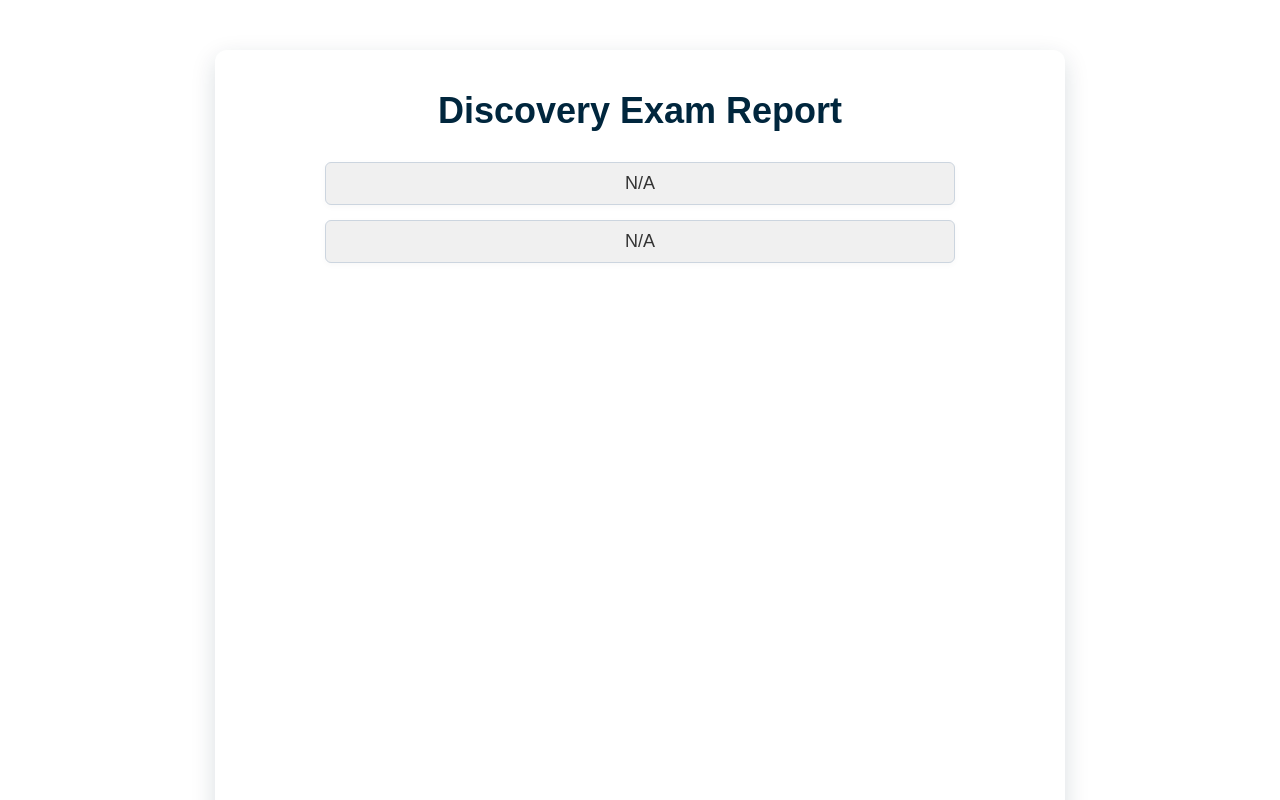
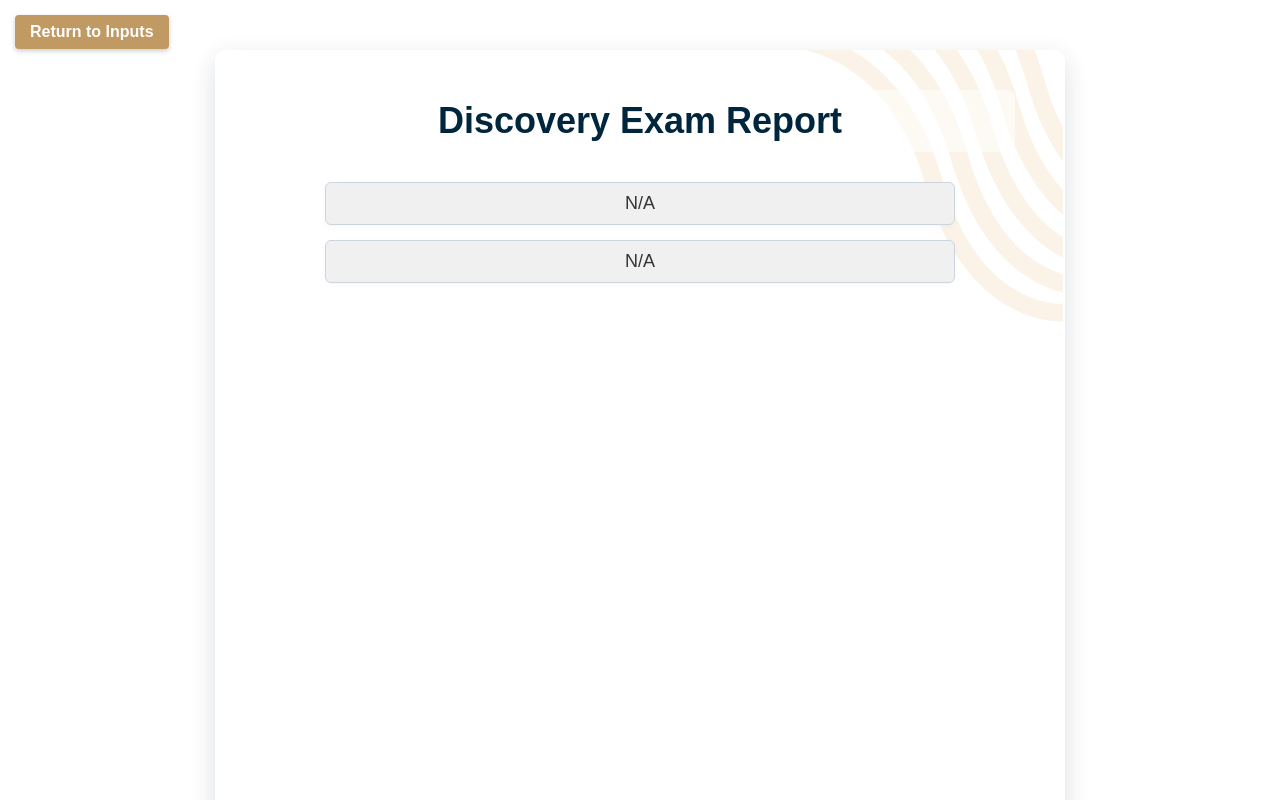
Before and after one commit to Fitomics/discoveryexam, a plain HTML site: page reportgpttest.html in a window 1280 px wide. Shown: the top 800 px of the page. Drawn offline with nearby package versions, Linux system fonts and the light colour scheme; a web font is replaced by a local one.

Commit message:
updated nav link and background

```diff
--- a/reportgpttest.html
+++ b/reportgpttest.html
@@ -8,6 +8,27 @@
   <link href="https://fonts.googleapis.com/css2?family=Glacial+Indifference&display=swap" rel="stylesheet">
   <script src="https://cdn.jsdelivr.net/npm/chart.js@4.4.0"></script>
   <style>
+    /* Add this new style for the fixed position link */
+    .return-link {
+      position: fixed;
+      top: 15px;
+      left: 15px;
+      background-color: #c19962;
+      color: white;
+      padding: 8px 15px;
+      border-radius: 4px;
+      text-decoration: none;
+      font-weight: bold;
+      box-shadow: 0 2px 5px rgba(0,0,0,0.2);
+      z-index: 1000;
+      transition: background-color 0.2s ease;
+    }
+
+    .return-link:hover {
+      background-color: #a98451;
+    }
+
+    /* Existing styles continue below */
     body {
       font-family: 'Glacial Indifference', sans-serif;
       margin: 0;
@@ -21,19 +42,45 @@
       width: 100%;
       max-width: 850px;
       min-height: 1100px; /* Approximate aspect ratio for Letter size */
-      /* aspect-ratio: 2550 / 3300; Removed for flexibility */
       margin: 30px auto;
-      background: #ffffff;
+      background: url('background.png'), #ffffff;
+      background-size: cover;
+      background-position: center;
+      background-repeat: no-repeat;
       border-radius: 12px;
       box-shadow: 0 8px 24px rgba(0,38,61,0.15);
       padding: 40px 50px 100px 50px;
       box-sizing: border-box;
     }
+
+    /* Make sure content remains legible by adding a semi-transparent white overlay */
+    .page::before {
+      content: '';
+      position: absolute;
+      top: 0;
+      left: 0;
+      right: 0;
+      bottom: 0;
+      background-color: rgba(255, 255, 255, 0.85); /* Adjust opacity as needed */
+      border-radius: 12px;
+      z-index: 0;
+    }
+
+    /* Ensure all content sits on top of the background */
+    .page > * {
+      position: relative;
+      z-index: 1;
+    }
+
     .title-text {
       margin: 0 auto 30px auto;
       font-size: 36px;
       font-weight: bold;
       text-align: center;
+      text-shadow: 0 1px 3px rgba(255, 255, 255, 0.8); /* Add shadow for better contrast */
+      background-color: rgba(255, 255, 255, 0.5); /* Slight background for better readability */
+      padding: 10px;
+      border-radius: 8px;
     }
     .graph-container {
       position: relative;
@@ -41,7 +88,7 @@
       margin: 20px auto;
       padding: 24px;
       border-radius: 10px;
-      background-color: #f8f9fa; /* Light background for container */
+      background-color: rgba(248, 249, 250, 0.9); /* More opaque background */
       border: 1px solid #e4ac61;
       text-align: center; /* Center content inside graph container */
     }
@@ -203,6 +250,9 @@
   </style>
 </head>
 <body>
+  <!-- Add the return link at the beginning of the body, before any other content -->
+  <a href="index.html" class="return-link">Return to Inputs</a>
+
   <div id="pdfWrapper">
     <div class="page">
       <div class="title-text">Discovery Exam Report</div>
```
Also changed, not shown: GripStrength.png (deleted).
